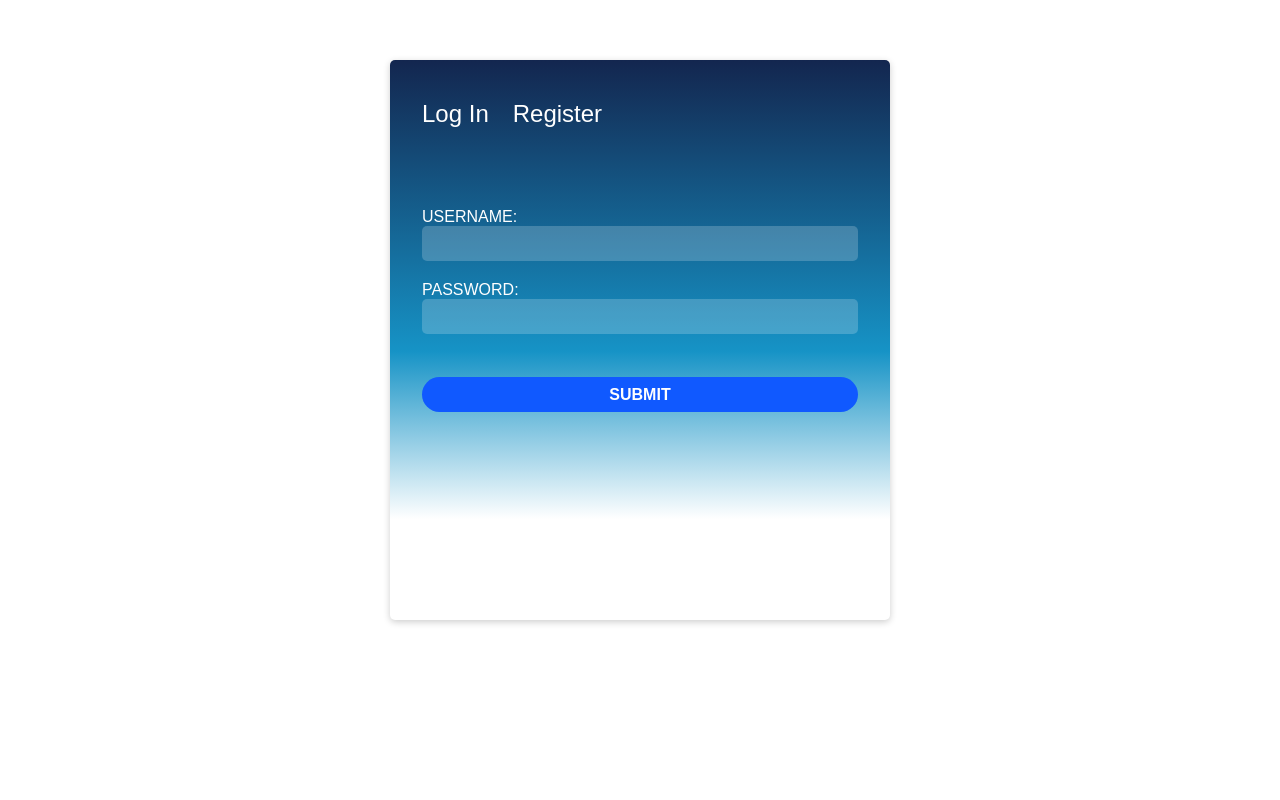
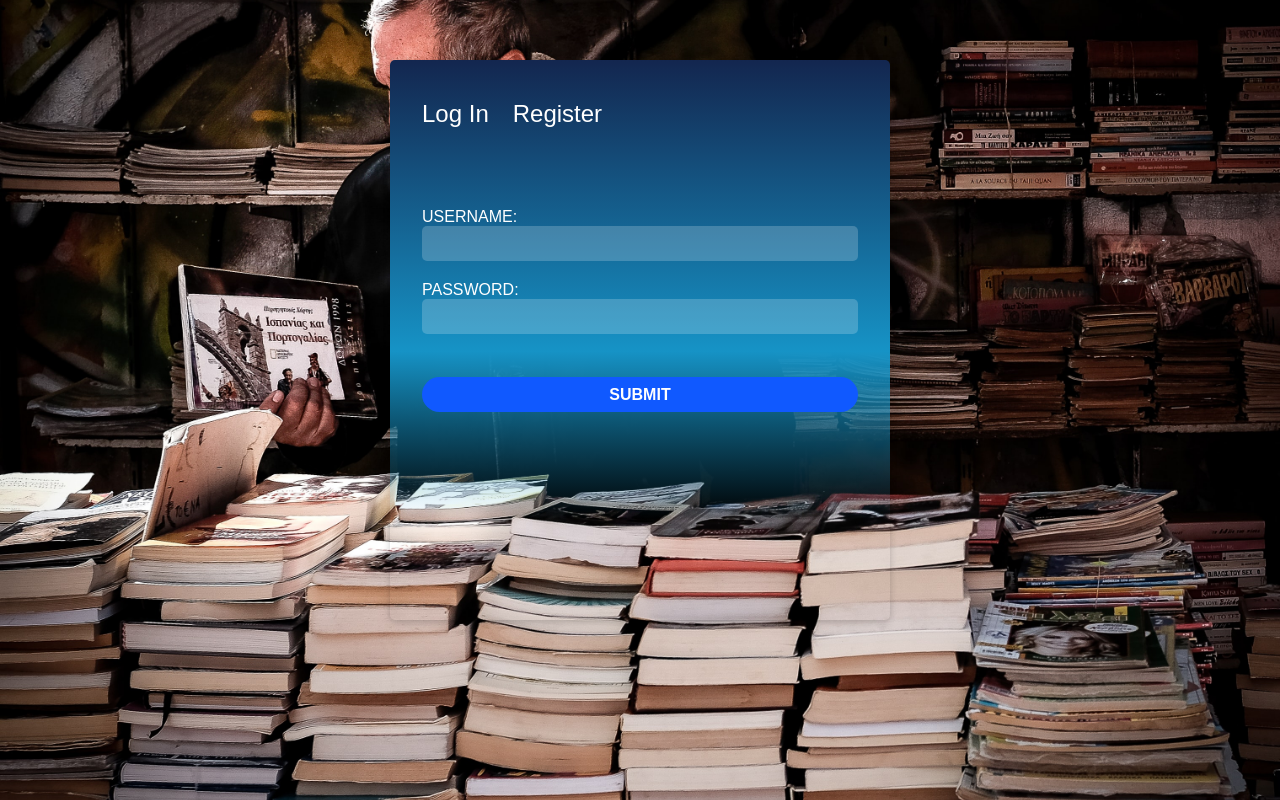
Before and after one commit to Lambda-Build-Week-Pintereach/frontend, a React (Create React App) app in the folder pintereach/: page /login in a window 1280 px wide. Built offline with nearby package versions, Linux system fonts and the light colour scheme.

Commit message:
upddated background image

```diff
--- a/pintereach/src/App.css
+++ b/pintereach/src/App.css
@@ -8,8 +8,8 @@ html, body, body * {
     background-color: inherit;
 }
 body {
-    /* background-image: url(); */
-    /* background-size: cover; */
+    background-image: url("images/pic03.jpg");
+    background-size: cover;
     background-position: center center;
 }
 .container {
```
Also changed, not shown: pintereach/src/images/pic02.jpg (added), pintereach/src/images/pic03.jpg (added).
